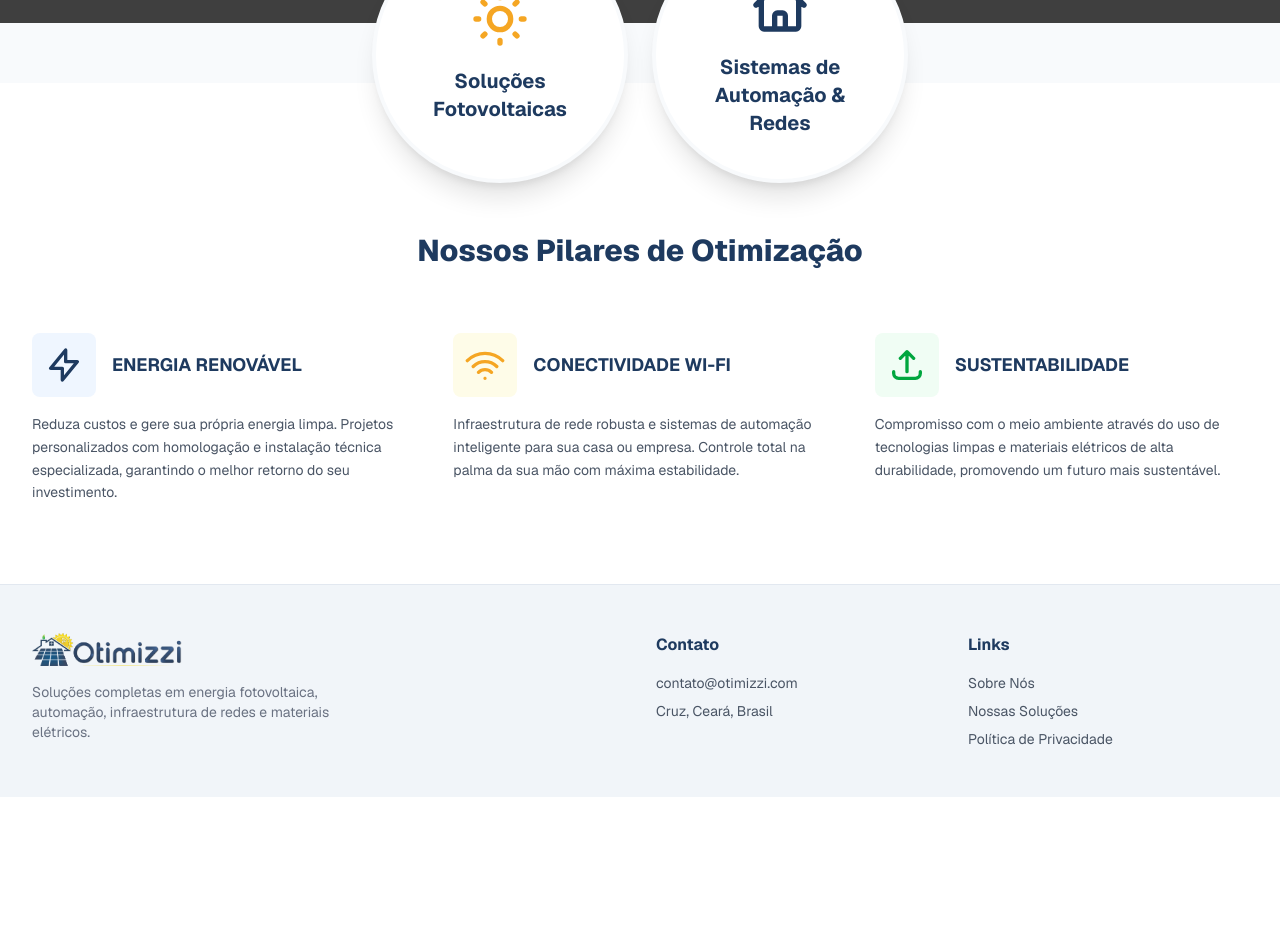
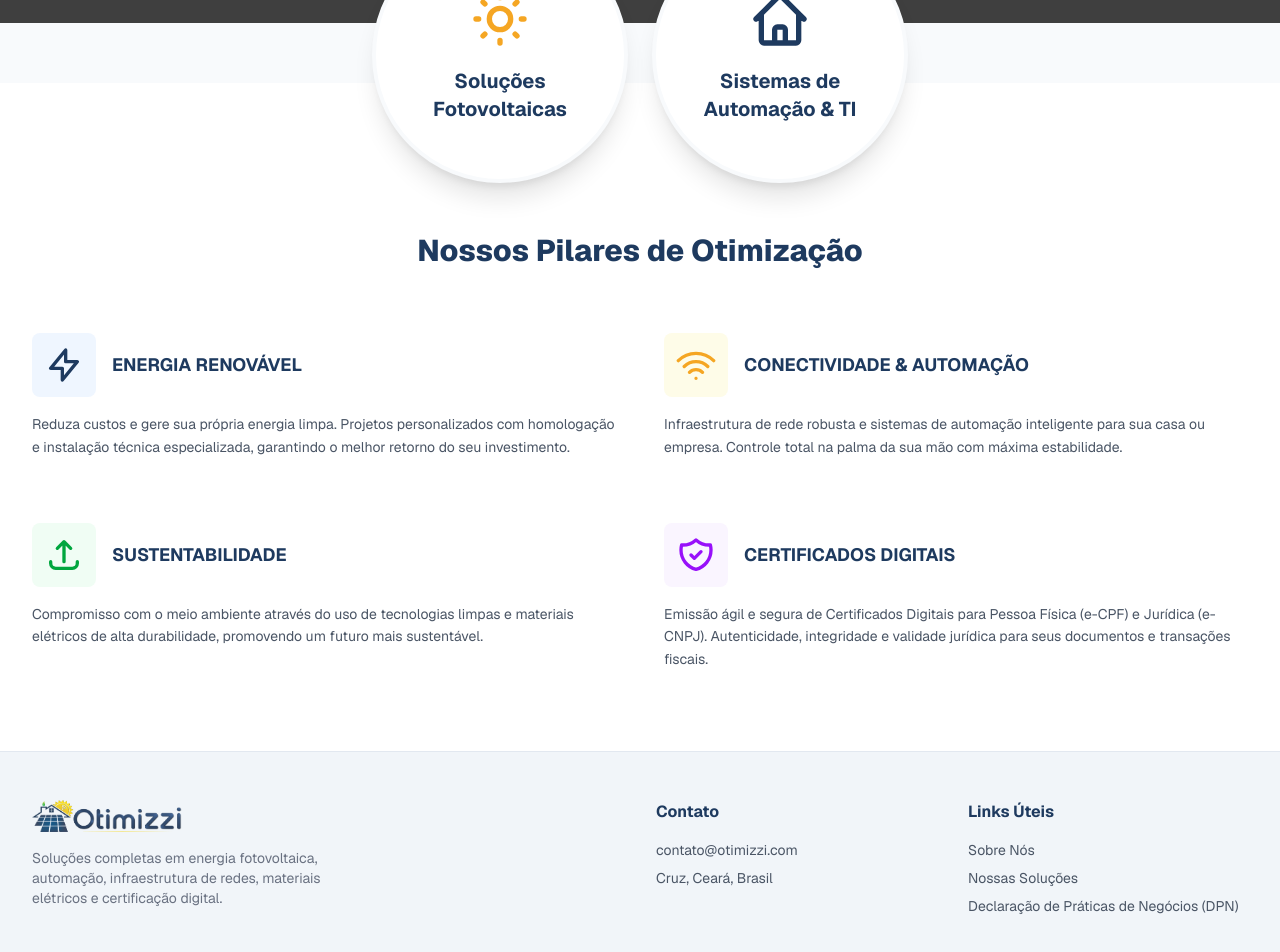
Before and after one commit to alexandrealbano/otimizzi-site, a Next.js app: page / in a window 1280 px wide. Shown: the part 640-1592 px from the top of the page. Before the commit the page ends 1437 px from the top, so only its background shows below. Built offline with nearby package versions, Linux system fonts and the light colour scheme; grey boxes are pictures that could not be loaded.

Commit message:
site com logo e link dpn

```diff
--- a/app/page.tsx
+++ b/app/page.tsx
@@ -10,7 +10,7 @@ export default function Home() {
           <div className="flex-shrink-0">
             {/* Logo da Otimizzi */}
             <Image
-              src="/Otimizzi_LOGO_oficial.jpg"
+              src="/logo_nome.png"
               alt="Otimizzi Logo"
               width={180}
               height={65}
@@ -25,7 +25,7 @@ export default function Home() {
             <a href="#solucoes" className="hover:text-[#f5a623] transition-colors pb-1">Nossas Soluções</a>
             <a href="#solar" className="hover:text-[#f5a623] transition-colors pb-1">Energia Solar</a>
             <a href="#automacao" className="hover:text-[#f5a623] transition-colors pb-1">Automação & TI</a>
-            <a href="#projetos" className="hover:text-[#f5a623] transition-colors pb-1">Projetos</a>
+            <a href="#certificados" className="hover:text-[#f5a623] transition-colors pb-1">Certificados Digitais</a>
           </nav>
 
           {/* Botão de Orçamento */}
@@ -55,7 +55,7 @@ export default function Home() {
                 A Otimizzi Transformando Sua Vida com Energia Inteligente.
               </h1>
               <p className="text-lg md:text-xl text-gray-200 mb-8 drop-shadow-md">
-                Combinamos energia solar fotovoltaica com conectividade avançada e automação para o máximo conforto e economia.
+                Combinamos energia solar fotovoltaica com conectividade avançada, automação e segurança digital para o máximo conforto e economia.
               </p>
             </div>
           </div>
@@ -74,18 +74,18 @@ export default function Home() {
             {/* Card 2 */}
             <div className="bg-white rounded-full p-8 shadow-xl flex flex-col items-center text-center w-64 h-64 justify-center border-4 border-slate-50 hover:scale-105 transition-transform cursor-pointer">
               <svg className="w-16 h-16 text-[#1e3a5f] mb-4" fill="none" stroke="currentColor" viewBox="0 0 24 24" xmlns="http://www.w3.org/2000/svg"><path strokeLinecap="round" strokeLinejoin="round" strokeWidth={2} d="M3 12l2-2m0 0l7-7 7 7M5 10v10a1 1 0 001 1h3m10-11l2 2m-2-2v10a1 1 0 01-1 1h-3m-6 0a1 1 0 001-1v-4a1 1 0 011-1h2a1 1 0 011 1v4a1 1 0 001 1m-6 0h6"></path></svg>
-              <h3 className="text-xl font-bold text-[#1e3a5f]">Sistemas de<br/>Automação & Redes</h3>
+              <h3 className="text-xl font-bold text-[#1e3a5f]">Sistemas de<br/>Automação & TI</h3>
             </div>
 
           </div>
         </section>
 
         {/* 4. PILARES DE OTIMIZAÇÃO */}
-        <section className="bg-white pt-24 pb-20 mt-[-100px] pt-[150px]">
+        <section id="solucoes" className="bg-white pt-24 pb-20 mt-[-100px] pt-[150px]">
           <div className="max-w-7xl mx-auto px-4 sm:px-6 lg:px-8 text-center">
             <h2 className="text-3xl font-extrabold text-[#1e3a5f] mb-16">Nossos Pilares de Otimização</h2>
 
-            <div className="grid grid-cols-1 md:grid-cols-3 gap-12 text-left">
+            <div className="grid grid-cols-1 md:grid-cols-2 gap-x-12 gap-y-16 text-left">
 
               {/* Pilar 1 */}
               <div className="flex flex-col items-start">
@@ -106,7 +106,7 @@ export default function Home() {
                   <div className="p-3 bg-yellow-50 rounded-lg text-[#f5a623]">
                     <svg className="w-10 h-10" fill="none" stroke="currentColor" viewBox="0 0 24 24"><path strokeLinecap="round" strokeLinejoin="round" strokeWidth={2} d="M8.111 16.404a5.5 5.5 0 017.778 0M12 20h.01m-7.08-7.071c3.904-3.905 10.236-3.906 14.142 0M1.394 9.393c5.857-5.857 15.355-5.857 21.213 0"></path></svg>
                   </div>
-                  <h3 className="text-lg font-bold text-[#1e3a5f]">CONECTIVIDADE WI-FI</h3>
+                  <h3 className="text-lg font-bold text-[#1e3a5f]">CONECTIVIDADE & AUTOMAÇÃO</h3>
                 </div>
                 <p className="text-gray-600 text-sm leading-relaxed">
                   Infraestrutura de rede robusta e sistemas de automação inteligente para sua casa ou empresa. Controle total na palma da sua mão com máxima estabilidade.
@@ -126,6 +126,19 @@ export default function Home() {
                 </p>
               </div>
 
+              {/* Pilar 4 - Certificados Digitais */}
+              <div id="certificados" className="flex flex-col items-start">
+                <div className="flex items-center gap-4 mb-4">
+                  <div className="p-3 bg-purple-50 rounded-lg text-purple-600">
+                    <svg className="w-10 h-10" fill="none" stroke="currentColor" viewBox="0 0 24 24"><path strokeLinecap="round" strokeLinejoin="round" strokeWidth={2} d="M9 12l2 2 4-4m5.618-4.016A11.955 11.955 0 0112 2.944a11.955 11.955 0 01-8.618 3.04A12.02 12.02 0 003 9c0 5.591 3.824 10.29 9 11.622 5.176-1.332 9-6.03 9-11.622 0-1.042-.133-2.052-.382-3.016z"></path></svg>
+                  </div>
+                  <h3 className="text-lg font-bold text-[#1e3a5f]">CERTIFICADOS DIGITAIS</h3>
+                </div>
+                <p className="text-gray-600 text-sm leading-relaxed">
+                  Emissão ágil e segura de Certificados Digitais para Pessoa Física (e-CPF) e Jurídica (e-CNPJ). Autenticidade, integridade e validade jurídica para seus documentos e transações fiscais.
+                </p>
+              </div>
+
             </div>
           </div>
         </section>
@@ -138,7 +151,7 @@ export default function Home() {
           <div className="col-span-1 md:col-span-2">
             <Image src="/Otimizzi_LOGO_oficial.jpg" alt="Otimizzi Logo" width={150} height={50} className="mb-4" />
             <p className="text-sm text-gray-500 mt-4 max-w-xs">
-              Soluções completas em energia fotovoltaica, automação, infraestrutura de redes e materiais elétricos.
+              Soluções completas em energia fotovoltaica, automação, infraestrutura de redes, materiais elétricos e certificação digital.
             </p>
           </div>
           <div>
@@ -147,11 +160,21 @@ export default function Home() {
             <p className="text-sm text-gray-600">Cruz, Ceará, Brasil</p>
           </div>
           <div>
-            <h4 className="font-bold text-[#1e3a5f] mb-4">Links</h4>
+            <h4 className="font-bold text-[#1e3a5f] mb-4">Links Úteis</h4>
             <ul className="space-y-2 text-sm text-gray-600">
               <li><a href="#" className="hover:text-[#f5a623]">Sobre Nós</a></li>
-              <li><a href="#" className="hover:text-[#f5a623]">Nossas Soluções</a></li>
-              <li><a href="#" className="hover:text-[#f5a623]">Política de Privacidade</a></li>
+              <li><a href="#solucoes" className="hover:text-[#f5a623]">Nossas Soluções</a></li>
+              {/* Link para o DPN adicionado aqui */}
+              <li>
+                <a
+                  href="/dpn.pdf"
+                  target="_blank"
+                  rel="noopener noreferrer"
+                  className="hover:text-[#f5a623]"
+                >
+                  Declaração de Práticas de Negócios (DPN)
+                </a>
+              </li>
             </ul>
           </div>
         </div>
```
